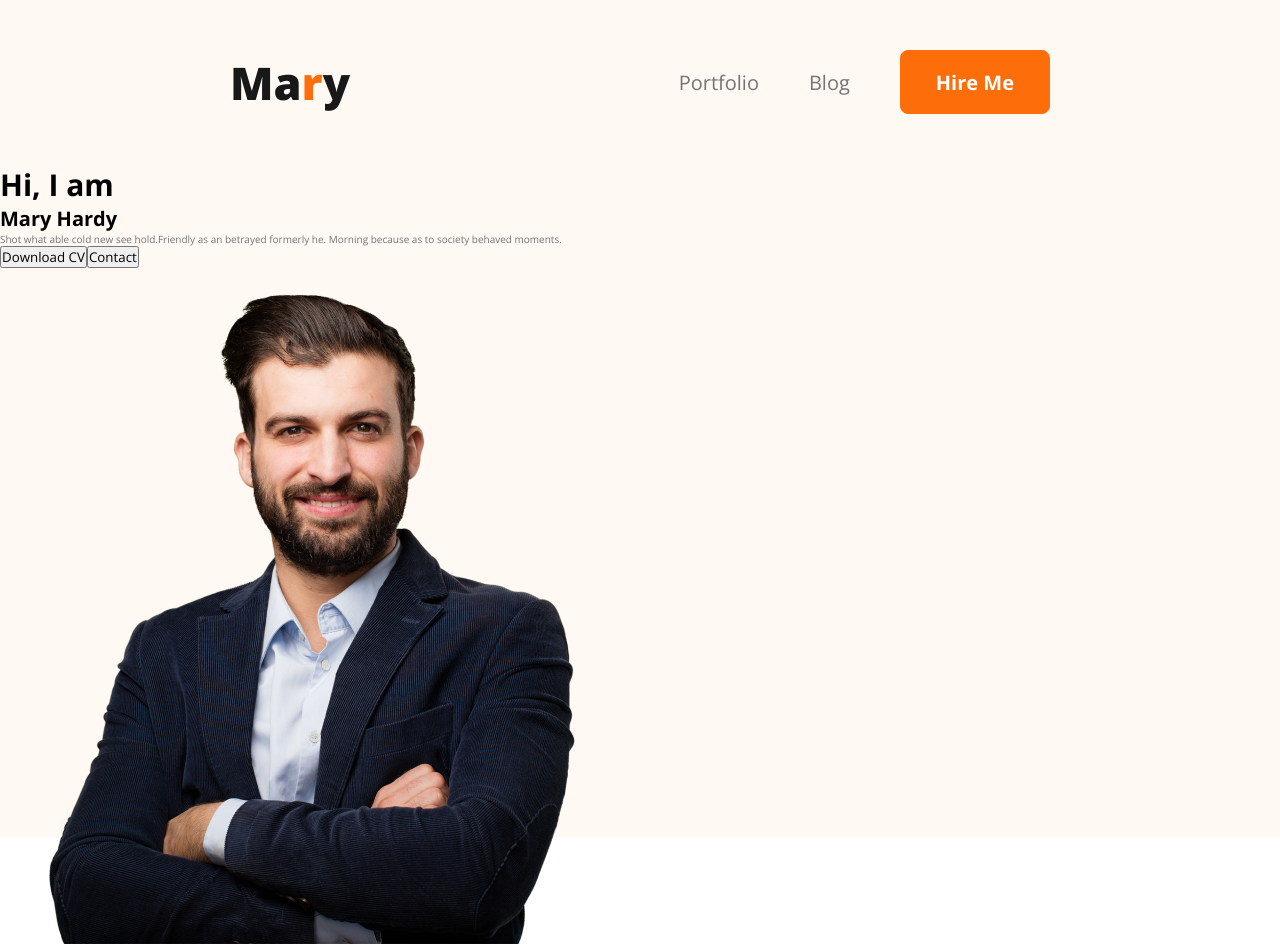
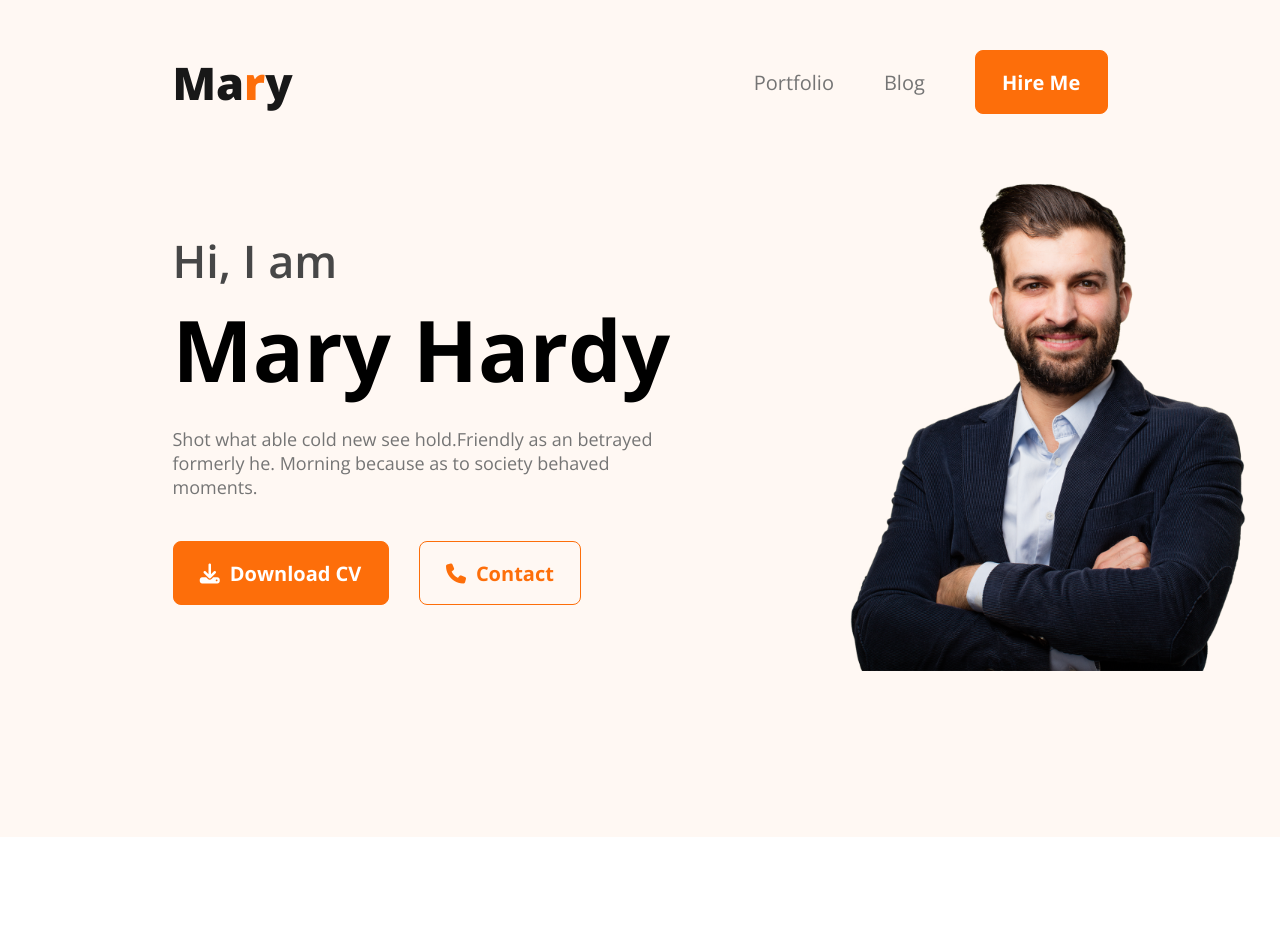
Before and after one commit to Sayfuddin-Naeem/web-developer-protfolio, a plain HTML site: page index.html in a window 1280 px wide. After the commit the page ends 837 px from the top, so only its background shows below. Drawn offline with nearby package versions, Linux system fonts and the light colour scheme.

Commit message:
Completed the hero section

```diff
--- a/css/style.css
+++ b/css/style.css
@@ -60,12 +60,13 @@ a{
     --dark-07: #F3F3F3;
     --white: #FFFFFF;
     --btn-primary: #FD6E0A;
+    --bg-primary: #FFF8F3;
 }
 
 /* layout  */
 
 .container{
-    margin: 0 23rem;
+    margin: 0 17.25rem;
 }
 
 /* module / reuseable */
@@ -73,6 +74,7 @@ a{
 .btn{
     height: 6.4rem;
     display: inline-block;
+    padding: 1.4rem 2.625rem;
     font-size: 2rem;
     font-weight: bold;
     color: var(--white);
@@ -91,11 +93,15 @@ a{
 
 /* state  */
 
+/***** header Section *****/
+
 .section-header{
     width: 100%;
     height: 83.7rem;
-    background-color: #FFF8F3;
+    background-color: var(--bg-primary);
 }
+
+/***** nav Section *****/
 
 .section-nav{
     display: flex;
@@ -120,6 +126,59 @@ a{
     align-items: center;
     gap: 5rem;
 }
-.section-nav--item .btn{
-    padding: 1.8rem 3.5rem;
+
+/***** End nav Section *****/
+
+/***** hero Section *****/
+
+.section-hero{
+    display: flex;
+    align-items: center;
+    gap: 12.225rem;
 }
+
+.section-hero-content{
+    margin-left: 17.25rem;
+}
+
+.section-hero-content--greetings{
+    font-size: 4.5rem;
+    font-weight: 600;
+    color: var(--dark-02);
+}
+
+.section-hero-content--heading{
+    font-size: 8.5rem;
+    margin-bottom: 2rem;
+}
+
+.section-hero-content--details{
+    margin-bottom: 4.2rem;
+    font-size: 1.8rem;
+}
+
+.section-hero-content--btn-container{
+    display: flex;
+    gap: 3rem
+}
+
+.section-hero-content--btn-container .btn-contact{
+    color: var(--btn-primary);
+    background-color: var(--bg-primary);
+}
+
+.section-hero-content--btn-container .btn i{
+    margin-right: 1rem;
+}
+
+.section-hero--image{
+    width: 43.8rem;
+    margin-right: 2.85rem;
+}
+
+/***** End hero Section *****/
+
+
+
+
+/***** End header Section *****/
--- a/index.html
+++ b/index.html
@@ -3,12 +3,20 @@
 <head>
     <meta charset="UTF-8">
     <meta name="viewport" content="width=device-width, initial-scale=1.0">
+    <link rel="stylesheet" href="https://cdnjs.cloudflare.com/ajax/libs/font-awesome/6.7.2/css/all.min.css" integrity="sha512-Evv84Mr4kqVGRNSgIGL/F/aIDqQb7xQ2vcrdIwxfjThSH8CSR7PBEakCr51Ck+w+/U6swU2Im1vVX0SVk9ABhg==" crossorigin="anonymous" referrerpolicy="no-referrer" />
+
     <link rel="shortcut icon" href="images/icons/favicon.png" type="image/x-icon">
     <link rel="stylesheet" href="css/style.css">
     <title>Web Developer Portfolio</title>
 </head>
 <body>
+
+    <!-- ========== Start header Section ========== -->
+
     <header class="section-header">
+
+        <!-- ========== Start navbar Section ========== -->
+
         <div class="container">
             <nav class="section-nav">
                 <p class="section-nav--logo">Ma<span>r</span>y</p>
@@ -19,15 +27,26 @@
                 </ul>
             </nav>
         </div>
-        <div class="section-banner">
-            <div class="section-banner-content">
-                <h3 class="section-banner-content--greetings">Hi, I  am</h3>
-                <h1 class="section-banner-content--heading">Mary Hardy</h1>
-                <p class="section-banner-content--details">Shot what able cold new see hold.Friendly as an betrayed formerly he. Morning because as to society behaved moments.</p>
-                <div class="section-banner-content--btn"><button>Download CV</button><button>Contact</button></div>
+
+        <!-- ========== End navbar Section ========== -->
+
+        <!-- ========== Start hero Section ========== -->
+
+        <div class="section-hero">
+            <div class="section-hero-content">
+                <h3 class="section-hero-content--greetings">Hi, I  am</h3>
+                <h1 class="section-hero-content--heading">Mary Hardy</h1>
+                <p class="section-hero-content--details">Shot what able cold new see hold.Friendly as an betrayed formerly he. Morning because as to society behaved moments.</p>
+                <div class="section-hero-content--btn-container"><button class="btn btn-primary"><i class="fa-solid fa-download"></i>Download CV</button><button class="btn btn-contact"><i class="fa-solid fa-phone"></i>Contact</button></div>
             </div>
-            <img src="images/hardy.png" alt="This is Mary Hardy" class="section-banner--image">
+            <img src="images/hardy.png" alt="This is Mary Hardy" class="section-hero--image">
         </div>
+
+        <!-- ========== End hero Section ========== -->
+
     </header>
+
+    <!-- ========== End header Section ========== -->
+
 </body>
 </html>
```
